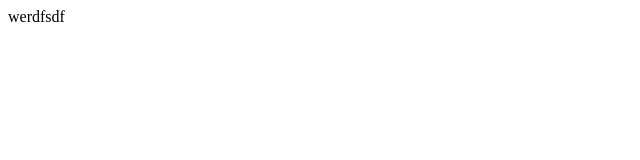
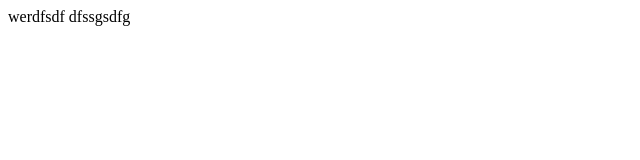
Before and after one commit to Kajuna93/gitHubclient, a plain HTML site: page index.html in a window 1280 px wide. Shown: the full height of the page, 0-640 px from the left. Drawn offline with Linux system fonts and the light colour scheme.

Commit message:
actualizo index

```diff
--- a/index.html
+++ b/index.html
@@ -4,5 +4,6 @@
 </head>
 <body>
 werdfsdf
+dfssgsdfg
 </body>
 </html>
```
